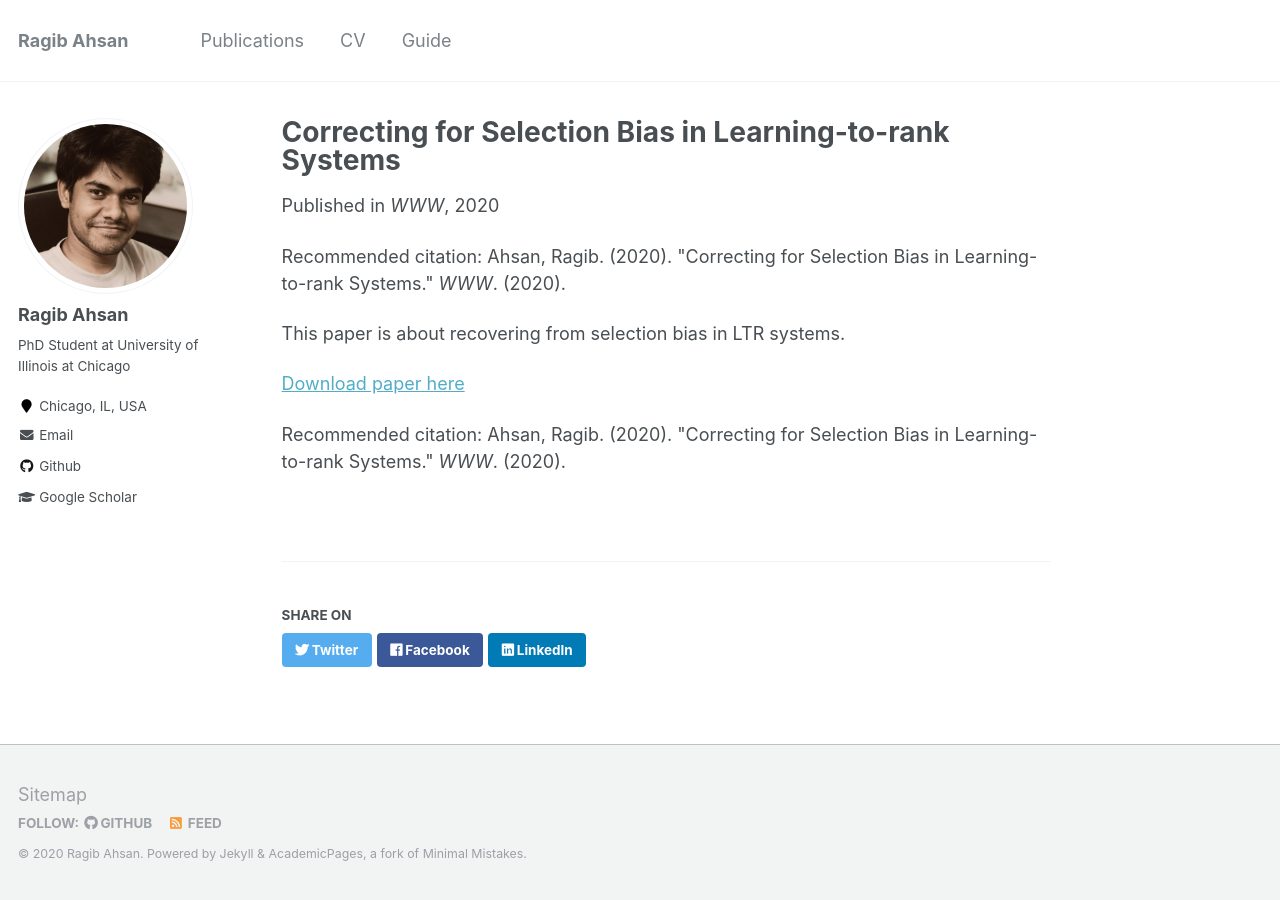
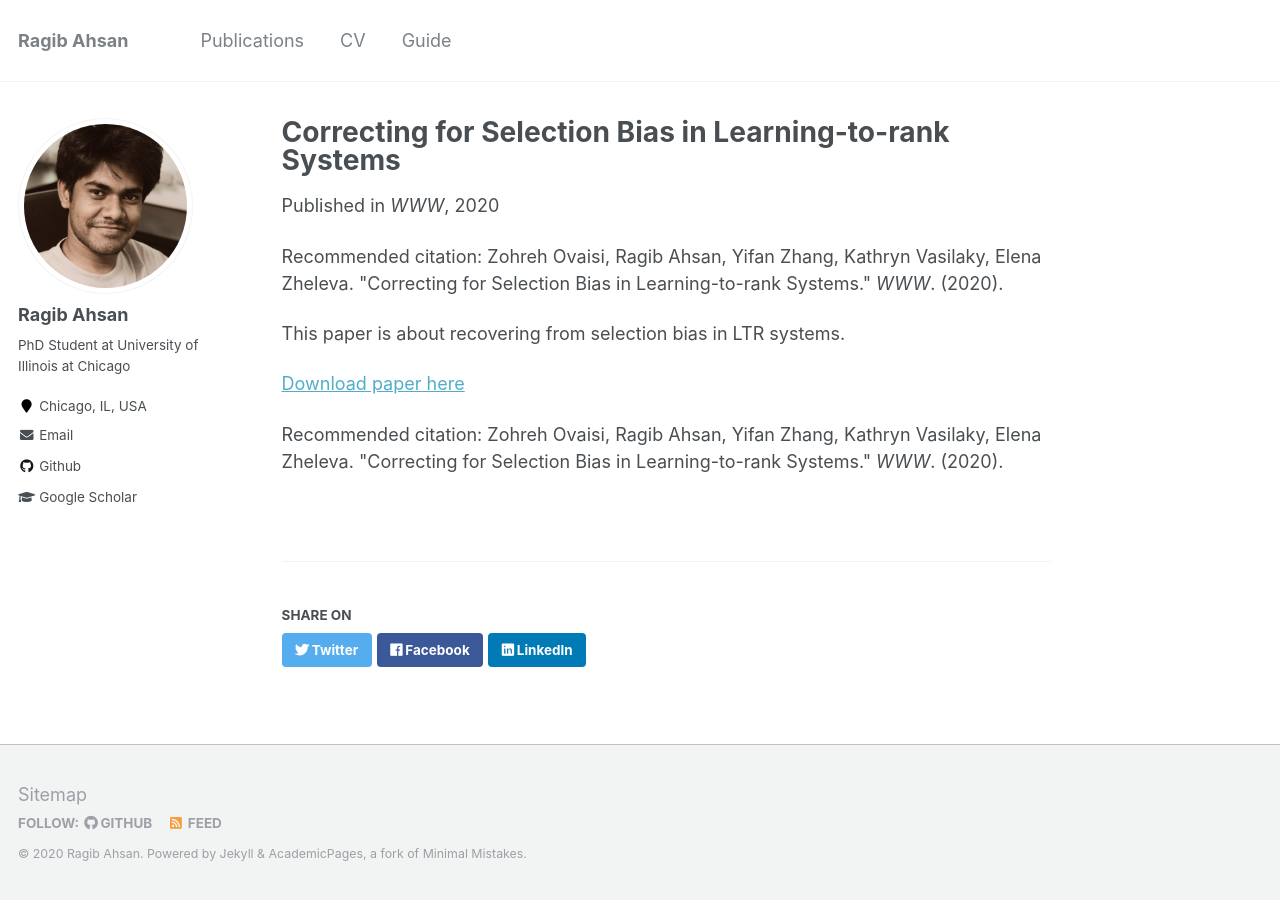
Before and after one commit to ragib06/ragib06.github.io, a Jekyll site: the page built from _publications/2020-01-10-heckman-rank.md, in a window 1280 px wide. Built offline with Jekyll 4.4.1, drawn with Linux system fonts in a browser that asks for light colours.

Commit message:
Update 2020-01-10-heckman-rank.md

```diff
--- a/_publications/2020-01-10-heckman-rank.md
+++ b/_publications/2020-01-10-heckman-rank.md
@@ -6,10 +6,10 @@ excerpt: 'This paper is about recovering from selection bias in LTR systems.'
 date: 2020-01-10
 venue: 'WWW'
 paperurl: ''
-citation: 'Ahsan, Ragib. (2020). &quot;Correcting for Selection Bias in Learning-to-rank Systems.&quot; <i>WWW</i>. (2020).'
+citation: 'Zohreh Ovaisi, Ragib Ahsan, Yifan Zhang, Kathryn Vasilaky, Elena Zheleva. &quot;Correcting for Selection Bias in Learning-to-rank Systems.&quot; <i>WWW</i>. (2020).'
 ---
 This paper is about recovering from selection bias in LTR systems.
 
 [Download paper here](http://ragib06.github.io/files/heckman_rank.pdf)
 
-Recommended citation: Ahsan, Ragib. (2020). &quot;Correcting for Selection Bias in Learning-to-rank Systems.&quot; <i>WWW</i>. (2020).
+Recommended citation: Zohreh Ovaisi, Ragib Ahsan, Yifan Zhang, Kathryn Vasilaky, Elena Zheleva. &quot;Correcting for Selection Bias in Learning-to-rank Systems.&quot; <i>WWW</i>. (2020).
```
